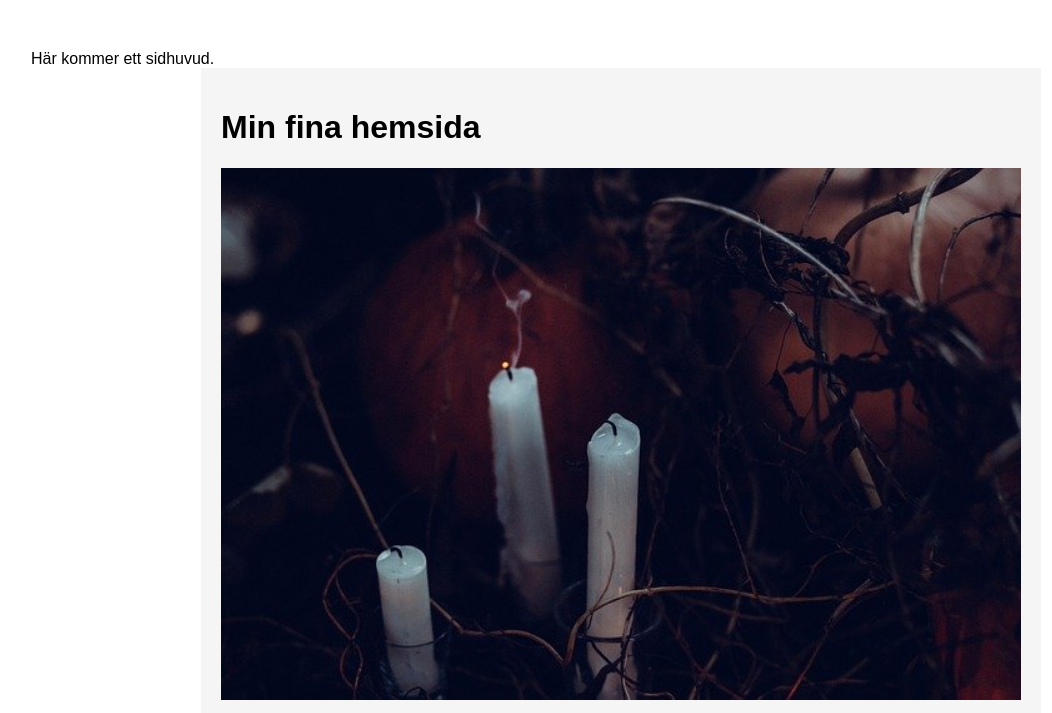
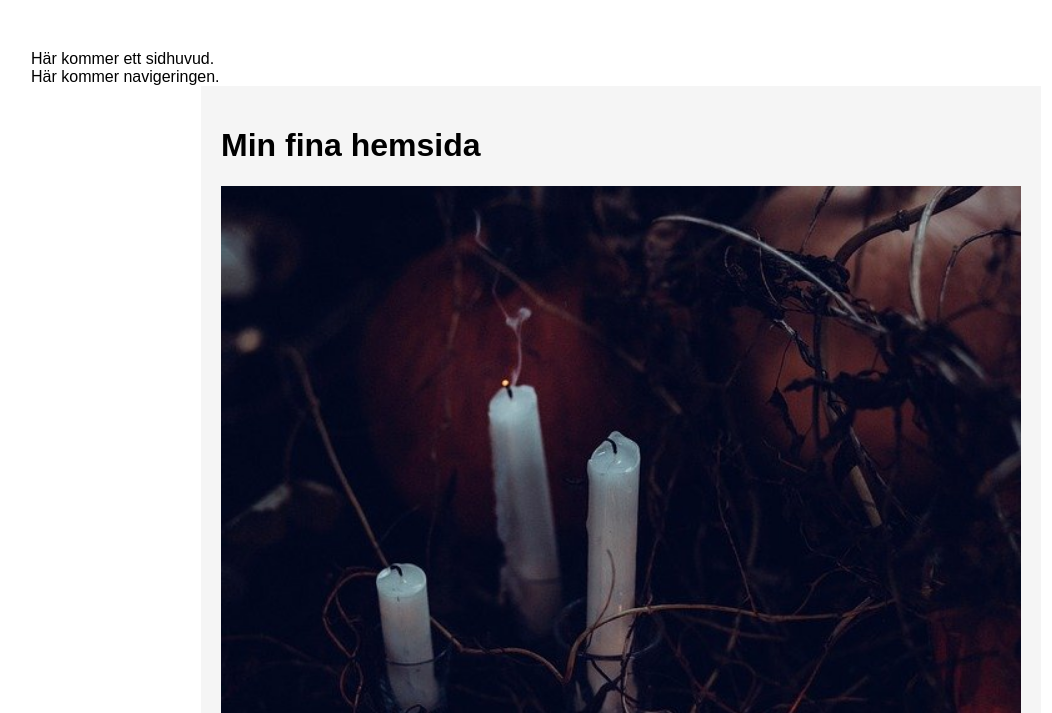
Before and after one commit to jannieminen/demo-repo5, a plain HTML site: page index.html in a window 1280 px wide. Shown: the top 713 px of the page, without its empty margins (19-1071 px from the left). Drawn offline with Linux system fonts and the light colour scheme.

Commit message:
Added navigation.

```diff
--- a/index.html
+++ b/index.html
@@ -6,6 +6,7 @@
 </head>
 <body>
     <header>Här kommer ett sidhuvud.</header>
+    <nav>Här kommer navigeringen.</nav>
     <div id="container">
         <h1>Min fina hemsida</h1>
         <img src="images/image.jpg" alt="Scary candles and pumpkins" />
```
